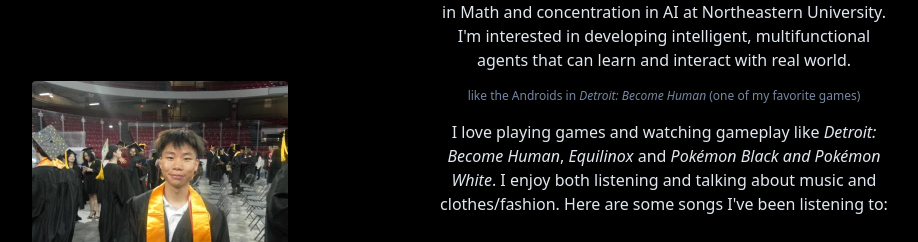
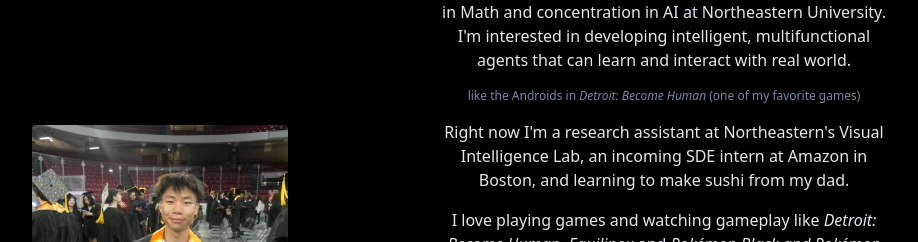
Before and after one commit to joeechenn/portfolio, a React (Vite) app: page / in a window 1280 px wide. Shown: the part 1008-1250 px from the top of the page, without its empty margins (228-1146 px from the left). Built offline with nearby package versions, Linux system fonts and the light colour scheme; grey boxes are pictures that could not be loaded.

Commit message:
Updated portfolio; April 19, 2026

```diff
--- a/src/components/AboutSection.jsx
+++ b/src/components/AboutSection.jsx
@@ -22,6 +22,11 @@ export const AboutSection = () => {
                     <p className="text-xs text-muted-foreground">
                         like the Androids in <em>Detroit: Become Human</em> (one of my favorite games)
                     </p>
+
+                    <p className="text-foreground">
+                    Right now I'm a research assistant at Northeastern's Visual Intelligence Lab, an incoming SDE intern at Amazon in Boston, and learning to make sushi from my dad.
+                    </p>
+
                     <p className="text-foreground">
                         I love playing games and watching gameplay like <em>Detroit: Become Human</em>, <em>Equilinox</em> and <em>Pokémon Black and Pokémon White</em>.
                         I enjoy both listening and talking about music and clothes/fashion. Here are some songs I've been listening to:
@@ -30,7 +35,7 @@ export const AboutSection = () => {
                         <iframe
                         data-testid="embed-iframe"
                         style={{ borderRadius: 12 }}
-                        src="https://open.spotify.com/embed/track/5k8LB57xOq8UUNVaKWSqrf?utm_source=generator"
+                        src="https://open.spotify.com/embed/track/50mzwHrUSmAlnOnNphNp1W?utm_source=generator"
                         width="100%"
                         height="80"
                         allow="autoplay; clipboard-write; encrypted-media; fullscreen; picture-in-picture"
@@ -42,7 +47,7 @@ export const AboutSection = () => {
                         <iframe
                         data-testid="embed-iframe"
                          style={{ borderRadius: 12 }}
-                         src="https://open.spotify.com/embed/track/4UBt00S6TNsKwgfxMcfNal?utm_source=generator"
+                         src="https://open.spotify.com/embed/track/0I4CicY6MftmDgdd76LXss?utm_source=generator"
                          width="100%"
                          height="80"
                          allow="autoplay; clipboard-write; encrypted-media; fullscreen; picture-in-picture"
```
Also changed, not shown: 2 other files (tests, documents, lock files or other folders).
